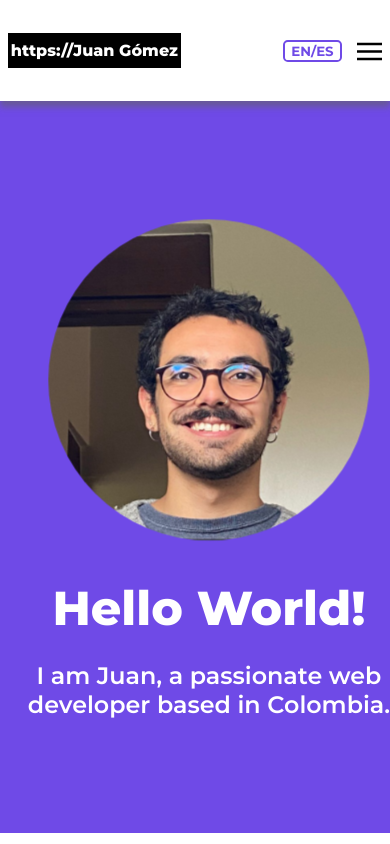
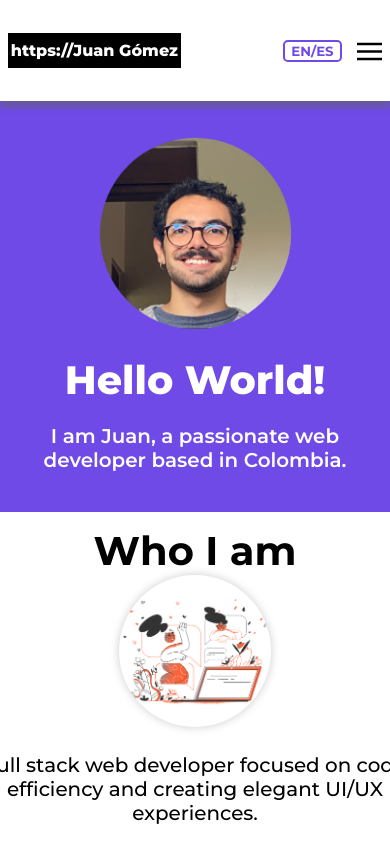
Before and after one commit to JPGomezCuervo/Portfolio-v2, a Vue app: page / in a window 390 px wide. Shown: the top 844 px of the page. Built offline with nearby package versions, Linux system fonts and the light colour scheme.

Commit message:
fluiddesign to hero component

```diff
--- a/src/components/Hero.vue
+++ b/src/components/Hero.vue
@@ -84,6 +84,7 @@ const { hero } = toRefs(selectLanguages());
 
 @media (max-width: 1000px) {
 
+
     .grid-container {
         grid-template-columns: 1fr;
         grid-template-rows: auto;
@@ -95,16 +96,18 @@ const { hero } = toRefs(selectLanguages());
     .left-container {
         align-items: center;
         grid-row: 2;
+        width: 100%;
     }
 
     .left-container h1,
     h3 {
-        width: fit-content;
+        width: 100%;
         text-align: center;
     }
 
     .left-container h3 {
-        width: fit-content;
+        width: 100%;
+        height: fit-content;
     }
     .right-container {
         display: flex;
@@ -113,7 +116,21 @@ const { hero } = toRefs(selectLanguages());
     #photo {
         // max-width: 200px;
         // width: 500px;
-        width: clamp(200px, 300px + 20vw, 500px);
+        width: clamp(150px, 30px + 50vw, 500px);
+        // width: 150px;
     }
 }
+
+@media (max-width: 450px) {
+    .split {
+        padding: 20px 0;
+    }
+    .left-container h1 {
+        font-size: clamp(1.5rem, 1.5rem + 4vw, 6rem);
+    }
+    .left-container h3 {
+        font-size: clamp(1rem, 1rem + 1vw, 3rem);
+    }
+
+}
 </style>
```
